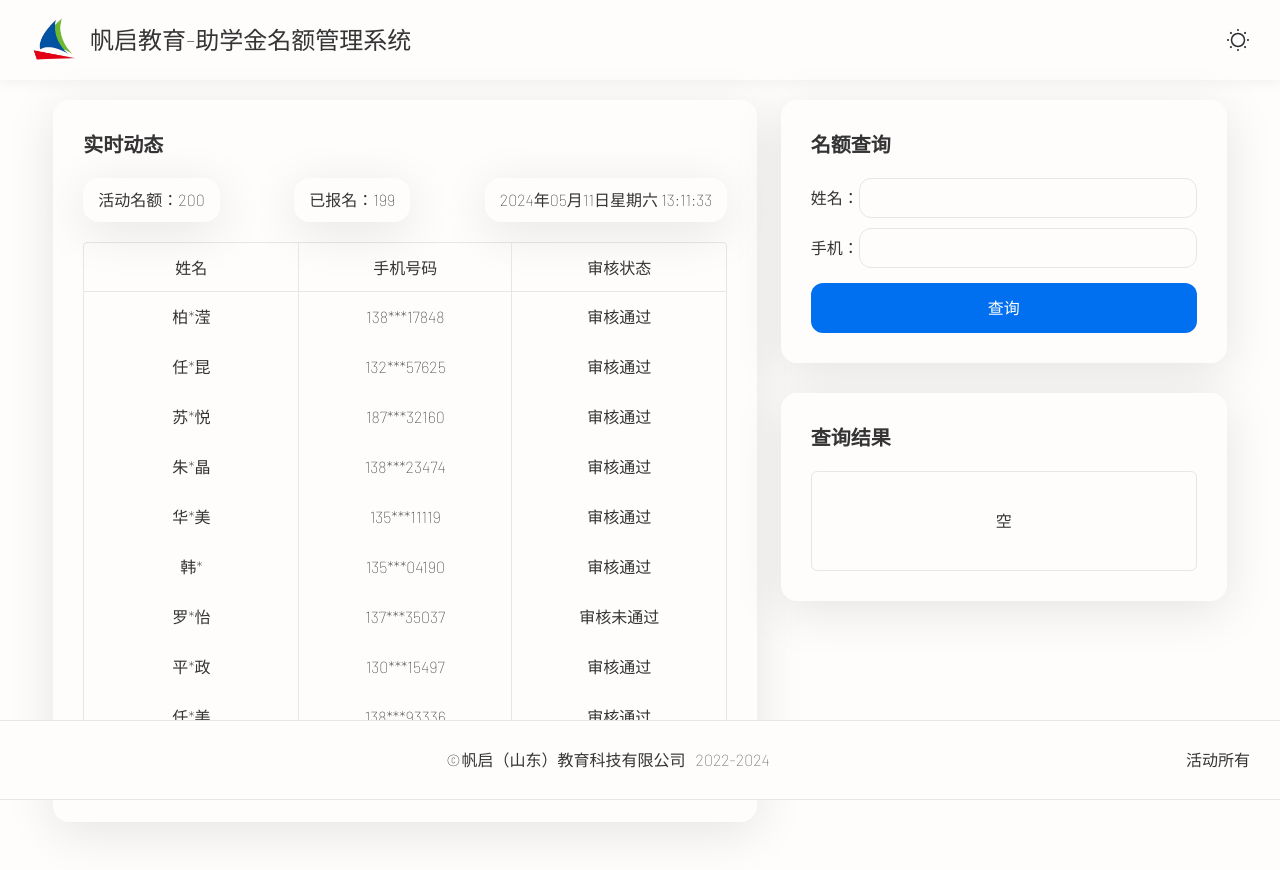
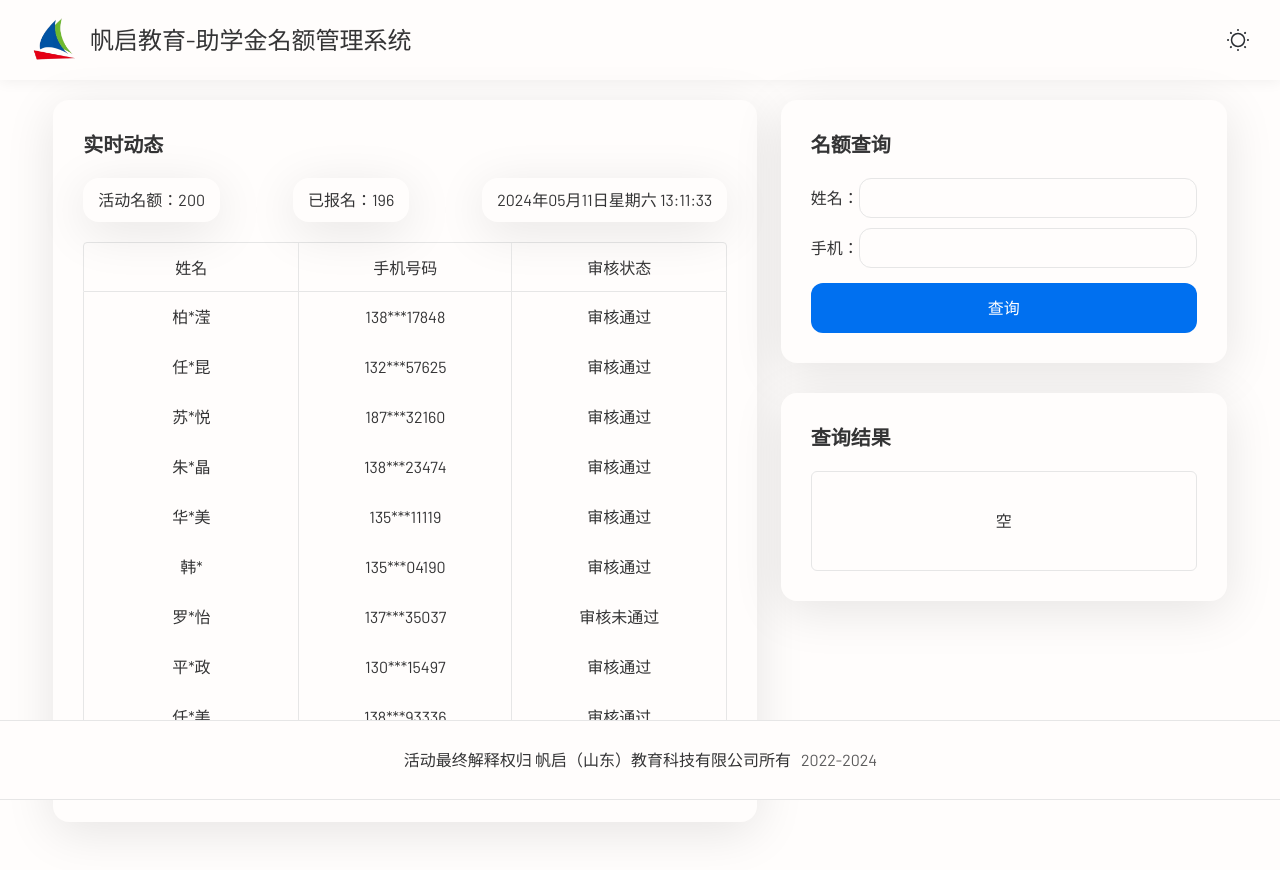
Before and after one commit to hixb/student-aid, a Next.js app: page / in a window 1280 px wide. Shown: the top 870 px of the page. Built offline with nearby package versions, Linux system fonts and the light colour scheme.

Commit message:
style: typo and change font weight

```diff
--- a/app/layout.tsx
+++ b/app/layout.tsx
@@ -8,7 +8,7 @@
 import Footer from '~/components/Footer'
 import Header from '~/components/Header'
 
-const barlow = Barlow({ weight: '100', subsets: ['latin'] })
+const barlow = Barlow({ weight: '400', subsets: ['latin'] })
 
 export const metadata: Metadata = {
   title: '帆启教育-助学金名额管理系统',
--- a/app/page.tsx
+++ b/app/page.tsx
@@ -60,7 +60,7 @@
             活动名额：200
           </div>
           <div className={clsx('px-15 py-10 shadow-[0_10px_50px_rgba(0,0,0,.1)] w-max rounded-2xl ml-20')}>
-            已报名：199
+            已报名：196
           </div>
           <div className={clsx('px-15 py-10 shadow-[0_10px_50px_rgba(0,0,0,.1)] w-max rounded-2xl ml-20')}>
             {time}
--- a/components/Footer.tsx
+++ b/components/Footer.tsx
@@ -7,13 +7,12 @@
     >
       <span />
       <div className="flex items-center">
-        <span>©</span>
         <bdi className="ml-1 flex items-center">
-          帆启（山东）教育科技有限公司
+          活动最终解释权归 帆启（山东）教育科技有限公司所有
         </bdi>
         <time className="opacity-80 ml-10">2022-{(new Date()).getFullYear()}</time>
       </div>
-      <span>活动所有</span>
+      <span />
     </footer>
   )
 }
```
